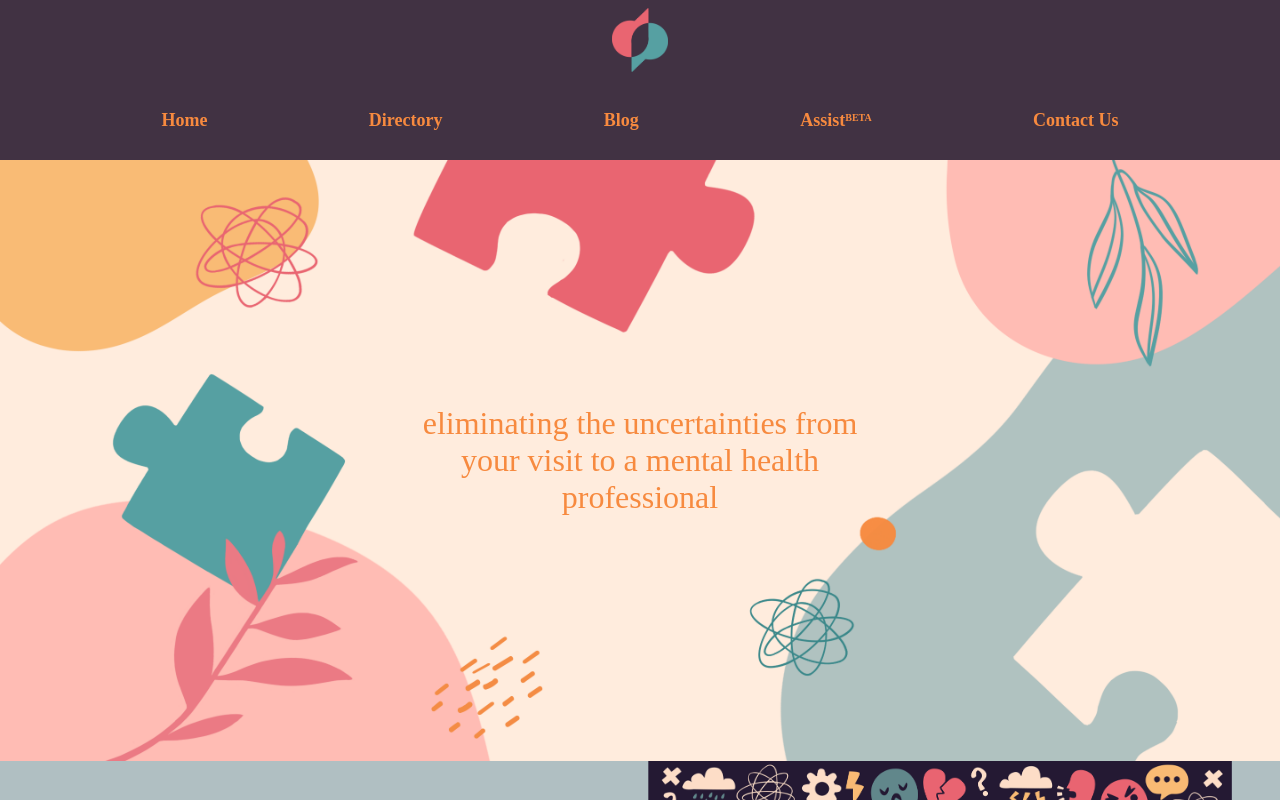
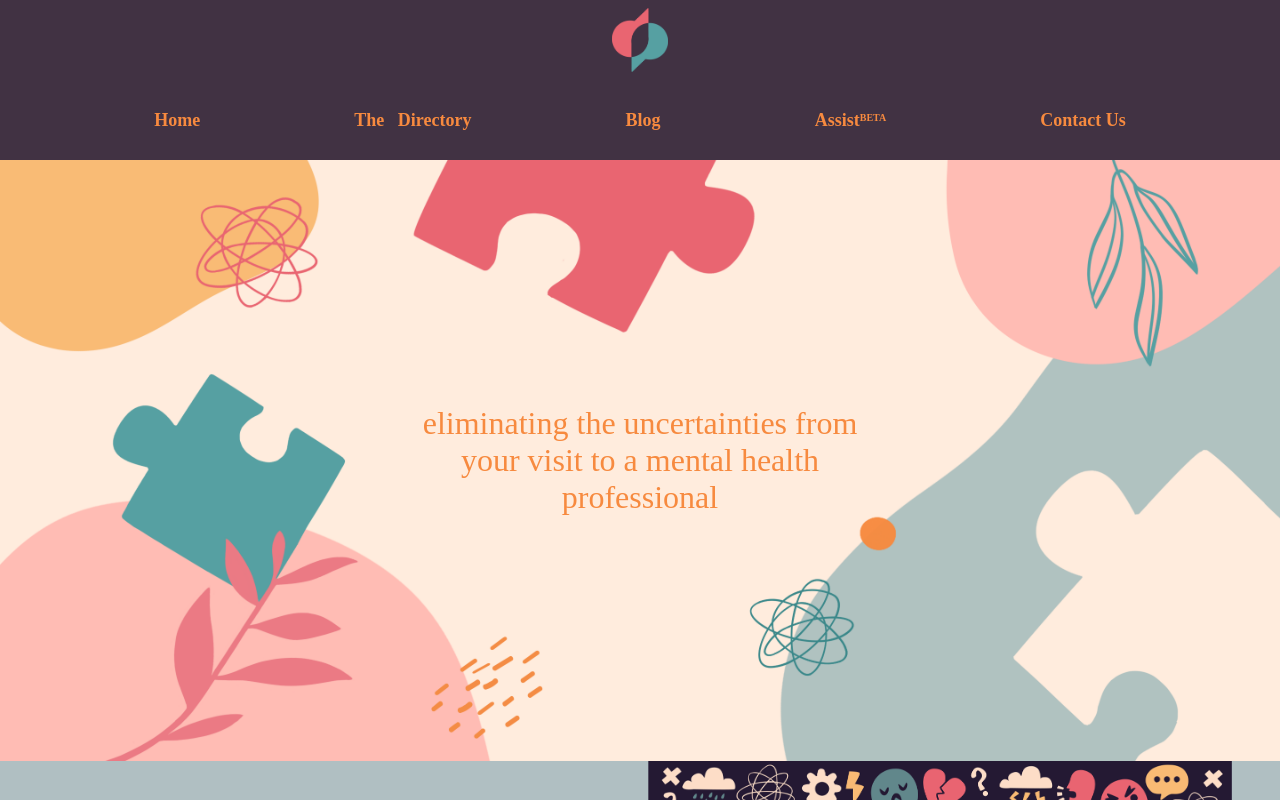
Before and after one commit to thedebutproj/therapy-project, a React (Create React App) app: page / in a window 1280 px wide. Shown: the top 800 px of the page. Built offline with nearby package versions, Linux system fonts and the light colour scheme; a web font is replaced by a local one.

Commit message:
Directory -> The Directory in the navbar

```diff
--- a/src/components/common/Navbar.js
+++ b/src/components/common/Navbar.js
@@ -102,7 +102,7 @@ const Navbar = () => {
         </li>
         <li className="nav-items">
           {" "}
-          <Link to="/directory">Directory</Link>{" "}
+          <Link to="/directory">The&nbsp;&nbsp;&nbsp;Directory</Link>{" "}
         </li>
         <li className="nav-items">
           {" "}
@@ -142,7 +142,7 @@ const Navbar = () => {
           <li>
             {" "}
             <Link to="/directory" onClick={changeMenuIcon}>
-              Directory
+              The&nbsp;&nbsp;Directory
             </Link>{" "}
           </li>
           <li>
```
